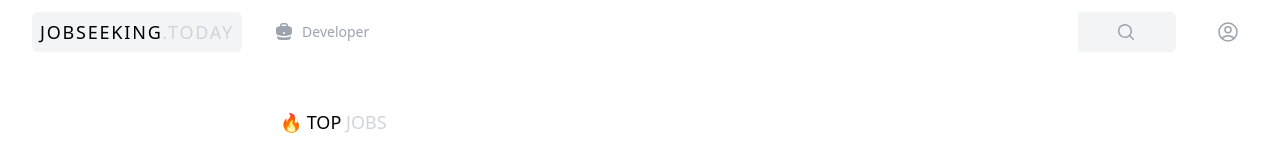
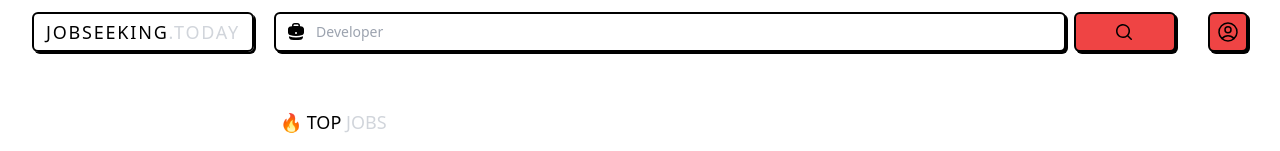
Before and after one commit to simonbeirouti/jobseeking.today_archive, a Next.js app: page / in a window 1280 px wide. Shown: the top 151 px of the page. Built offline with nearby package versions, Linux system fonts and the light colour scheme.

Commit message:
change styling to neubratalism

```diff
--- a/src/components/ui/NavBar.jsx
+++ b/src/components/ui/NavBar.jsx
@@ -9,13 +9,14 @@ export default function NavBar() {
         <nav aria-label="Top" className="mx-auto max-w-7xl sm:px-6 lg:px-8">
           <div className="px-4 sm:px-0 sm:pb-0">
             <div className="flex h-16 items-center justify-between">
-              <Link href="/" className="group">
-                <h1 className="tracking-widest font-light hidden md:inline uppercase text-lg ">
-                  <span className="bg-gray-100 p-2 rounded-md shadow-light shadow-dark group-hover:bg-gray-500 group-hover:text-white">
+              <Link
+                href="/"
+                className="group p-1 rounded-md border-2 hidden md:block border-black shadow-[2px_2px_0px_#000] hover:shadow-[4px_4px_0px_#000]"
+              >
+                <h1 className="tracking-widest font-light hidden md:inline uppercase text-lg">
+                  <span className="p-2">
                     jobseeking
-                    <span className="text-gray-300 group-hover:text-white">
-                      .today
-                    </span>
+                    <span className="text-gray-300">.today</span>
                   </span>
                 </h1>
               </Link>
@@ -25,10 +26,10 @@ export default function NavBar() {
               </div>
 
               <div className="flex items-center">
-                <div className="ml-4 flow-root bg-white p-2 rounded-md lg:ml-8 shadow-light shadow-dark hover:bg-gray-500 group">
-                  <a href="#" className="group -m-2 flex items-center p-2">
+                <div className="ml-4 flow-root border-2 border-black bg-red-500 shadow-[2px_2px_0px_#000] hover:shadow-[4px_4px_0px_#000] p-2 rounded-md lg:ml-8 hover:bg-red-400">
+                  <a href="#" className="group -m-2 flex items-center p-1.5">
                     <UserCircleIcon
-                      className="h-6 w-6 flex-shrink-0 text-gray-400 shadow-light-icon shadow-dark-icon group-hover:text-white"
+                      className="h-6 w-6 flex-shrink-0"
                       aria-hidden="true"
                     />
                     <span className="sr-only">Account page</span>
--- a/src/components/ui/Search.jsx
+++ b/src/components/ui/Search.jsx
@@ -2,30 +2,24 @@ import { MagnifyingGlassIcon, BriefcaseIcon } from "@heroicons/react/20/solid";
 
 export default function Search() {
   return (
-    <div className="flex rounded-md shadow-light shadow-dark bg-gray-100 w-full h-full">
-      <div className="relative flex flex-grow items-stretch focus-within:z-10">
+    <div className="flex rounded-md w-full h-full bg-light-gray">
+      <div className="relative flex flex-grow items-stretch focus-within:z-10 mr-1">
         <div className="pointer-events-none absolute inset-y-0 left-0 flex items-center pl-3">
-          <BriefcaseIcon
-            className="h-5 w-5 text-gray-400 shadow-light-icon shadow-dark-icon"
-            aria-hidden="true"
-          />
+          <BriefcaseIcon className="h-5 w-5" aria-hidden="true" />
         </div>
         <input
           type="search"
           name="search"
           id="search"
-          className="block w-full rounded-l-md border-0 pl-10 text-gray-900 placeholder:text-gray-400 focus:ring-2 focus:ring-inset focus:ring-indigo-600 sm:text-sm sm:leading-6"
+          className="block w-full rounded-md border-2 outline-none border-black shadow-[2px_2px_0px_#000] pl-10 text-black placeholder:text-gray-400 sm:text-sm sm:leading-6"
           placeholder="Developer"
         />
       </div>
       <button
         type="submit"
-        className="relative -ml-px bg-gray-100 inline-flex items-center gap-x-1.5 rounded-r-md px-10 text-sm font-semibold text-gray-900 shadow-light shadow-dark hover:bg-gray-500 group"
+        className="ml-1 pointer bg-red-500 hover:bg-red-400 hover:transition-all shadow-[2px_2px_0px_#000] hover:shadow-[4px_4px_0px_#000] border-2 border-black relative inline-flex items-center gap-x-1.5 rounded-md px-10 text-sm font-semibold text-black hover:bg-medium-gray"
       >
-        <MagnifyingGlassIcon
-          className="-ml-0.5 h-5 w-5 text-gray-400 shadow-light-icon shadow-dark-icon group-hover:text-white"
-          aria-hidden="true"
-        />
+        <MagnifyingGlassIcon className="-ml-0.5 h-5 w-5" aria-hidden="true" />
       </button>
     </div>
   );
```
